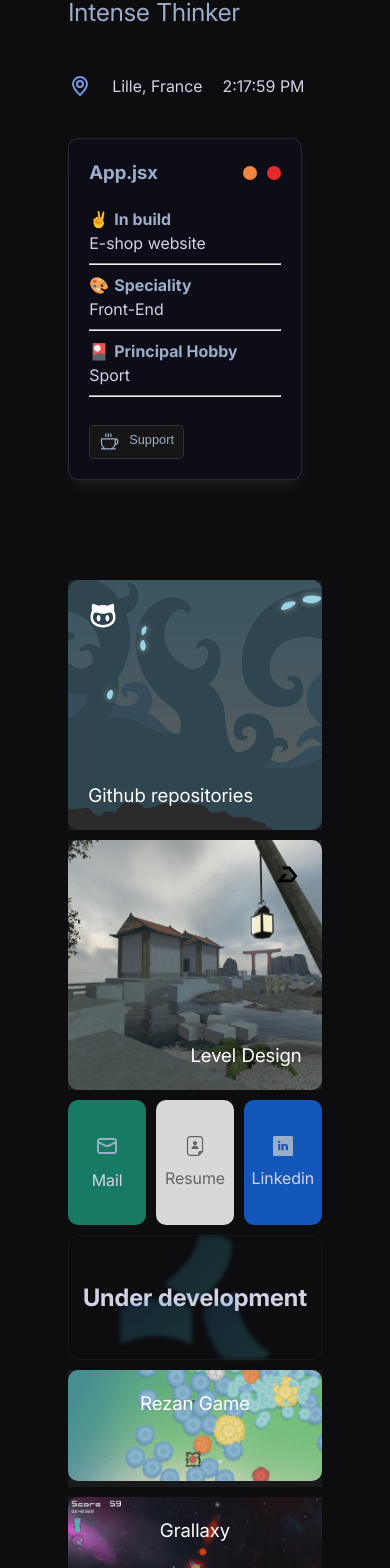
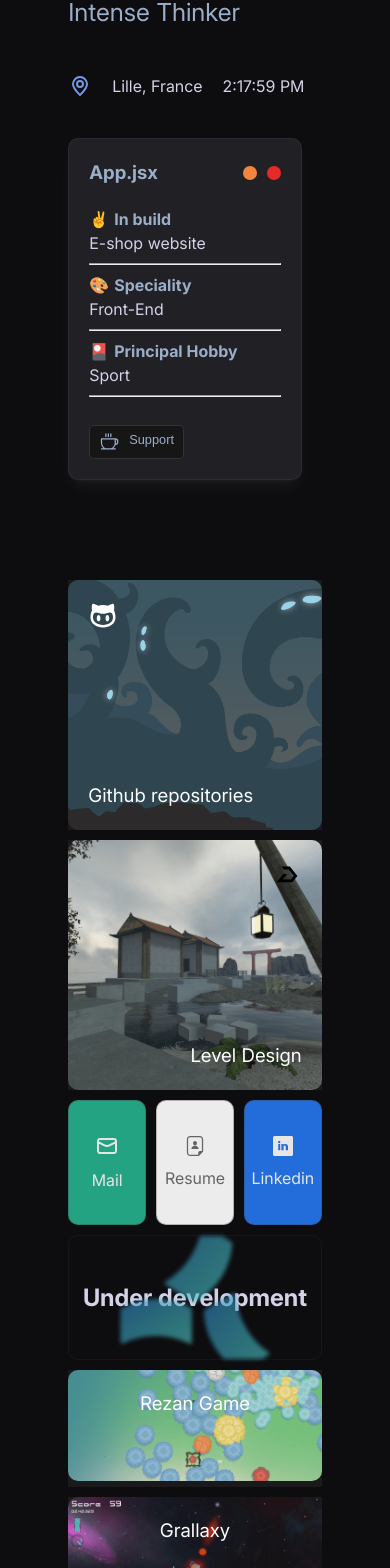
Before and after one commit to monority/portfolio-infinite, a React (Vite) app: page / in a window 390 px wide. Shown: the part 413-1981 px from the top of the page. Built offline with nearby package versions, Linux system fonts and the light colour scheme; no server answers.

Commit message:
About adjustement and details adjustement / flebox on mobile and colors on colored boxed

```diff
--- a/src/assets/sass/_reset.scss
+++ b/src/assets/sass/_reset.scss
@@ -117,23 +117,23 @@ p {
 	--text_color02: #d4d2e7;
 	--text_color03: #646464;
 	--text_color04: #e6e6e6;
-
 	--bg_faded_color01 : rgba(29, 29, 29, 0.95);
 	--bg_faded_color02 : rgba(29, 29, 29, 0.9);
 	--bg_faded_color03 : rgba(136, 136, 136, 0.1);
 	--bg_color01: rgb(13, 12, 15);
-	--bg_color02: rgb(13, 13, 24);
+	--bg_color02: rgb(33, 32, 36);
 	--bg_color03: #161616;
-	--bg_color04: #177a62;
+	--bg_color04: #24a383;
 	--bg_color05: #d8d8d8;
-	--bg_color06: #1457bb;
+	--bg_color06: #236ddb;
 	--bg_color07: #202020;
-	--bg_color08: #121016;
+	--bg_color08: #ececec;
 	--bg_color09: #2b2b2b;
 	--border_color01: solid 0.2px #2d2f38d7;
 	--border_color02: solid 0.2px #50505079;
 	--border_color03: solid 0.2px #50505023;
 	--border_color04: solid 0.2px #03ffc057;
+	--border_color05: solid 0.2px #42424257;
 	--box_shadow01: 0 10px 15px -3px #aaaaaa13, 0 4px 6px -4px #e0e0e010;
 }
 
@@ -147,17 +147,19 @@ p {
 	--bg_faded_color03 : rgba(136, 136, 136, 0.1);
 	--bg_color01: white;
 	--bg_color02: rgb(247, 247, 247);
-	--bg_color03: rgb(243, 242, 242);
-	--bg_color04: #46e0ba;
+	--bg_color03: rgb(221, 221, 221);
+	--bg_color04: #0fddaa;
 	--bg_color05: #e7e7e7;
 	--bg_color06: #3586ff;
 	--bg_color07: #292929;
-	--bg_color08: #f2f8ff;
+	--bg_color08: #2c2c2c;
 	--bg_color09: #2b2b2b;
 	--border_color01: solid 0.2px #b4b5bd4f;
 	--border_color02: solid 0.2px #50505079;
-	--border_color03: solid 0.2px #50505023;
+	--border_color03: solid 0.2px #50505013;
 	--border_color04: solid 0.2px #03ffc057;
+	--border_color05: solid 0.2px #42424221;
+
 	--box_shadow01: 0 10px 15px -3px #aaaaaa13, 0 4px 6px -4px #e0e0e010;
 
 }
--- a/src/assets/sass/main.scss
+++ b/src/assets/sass/main.scss
@@ -100,6 +100,15 @@ h1 {
 	max-width: 65vw;
 }
 
+.bg_color01{
+	background-color: var(--bg_color01);
+}
+.bg_color02{
+	background-color: var(--bg_color02);
+}
+.bg_color03{
+	background-color: var(--bg_color03);
+}
 .bg_color04{
 	background-color: var(--bg_color04);
 }
@@ -112,6 +121,15 @@ h1 {
 .bg_color07{
 	background-color: var(--bg_color07);
 }
+.bg_color08{
+	background-color: var(--bg_color08);
+}
+.text_color01{
+	color : var(--text_color01);
+}
+.text_color02{
+	color : var(--text_color02);
+}
 .text_color03{
 	color : var(--text_color03);
 }
--- a/src/assets/sass/pages/_about.scss
+++ b/src/assets/sass/pages/_about.scss
@@ -84,7 +84,7 @@
 		width: var(--stg_100);
 		height: var(--stg_100);
 		overflow: hidden;
-		opacity: 0.2;
+		opacity: 0.6;
 		filter: blur(0.2rem);
 	}
 
@@ -114,6 +114,7 @@
 			row-gap: var(--size_rem_1);
 			flex-basis: 49%;
 			border-radius: var(--size_rem_1);
+			border : var(--border_color05);
 			position: relative;
 			transition: all 0.2s ease-in-out;
 
--- a/src/assets/sass/pages/_details.scss
+++ b/src/assets/sass/pages/_details.scss
@@ -20,13 +20,17 @@
 	.wrapper_box{
 		display: flex;
 		gap:var(--size_rem_2);
+		flex-direction: column;
+		@media screen and (min-width : v.$lg-breakpoint ) {
+			flex-direction: row;
+		}
 	}
 	.element_box{
 		display: flex;
 		border-radius: var(--size_rem_1);
 		padding: var(--size_rem_2);
 		flex-basis: 50%;
-		background-color: var(--bg_color03);
+		background-color: var(--bg_color02);
 		justify-content: space-between;
 	}
 	.wrapper_content{
--- a/src/assets/sass/pages/_projects.scss
+++ b/src/assets/sass/pages/_projects.scss
@@ -24,7 +24,7 @@
 		flex-direction: column;
 		min-height: 30rem;
 		justify-content: space-between;
-		background-color: var(--bg_color08);
+		background-color: var(--bg_color02);
 		border-radius: var(--size_rem_1);
 		border: var(--border_color03);
 		row-gap: var(--size_rem_2);
--- a/src/components/AgeCount.jsx
+++ b/src/components/AgeCount.jsx
@@ -21,9 +21,7 @@ const AgeCount = () => {
 
 	return (
 		<>
-
-			<span id="age">{age}</span>
-
+			<p id="age">{age}</p>
 		</>
 	);
 };
--- a/src/pages/About.jsx
+++ b/src/pages/About.jsx
@@ -95,9 +95,9 @@ const About = () => {
 									<div className="element_box">
 										<div className="box bg_color04" onClick={openModal}>
 											<svg width="24" height="24" viewBox="0 0 24 24" fill="none" xmlns="http://www.w3.org/2000/svg">
-												<path d="M21 8L17.4392 9.97822C15.454 11.0811 14.4614 11.6326 13.4102 11.8488C12.4798 12.0401 11.5202 12.0401 10.5898 11.8488C9.53864 11.6326 8.54603 11.0811 6.5608 9.97822L3 8M6.2 19H17.8C18.9201 19 19.4802 19 19.908 18.782C20.2843 18.5903 20.5903 18.2843 20.782 17.908C21 17.4802 21 16.9201 21 15.8V8.2C21 7.0799 21 6.51984 20.782 6.09202C20.5903 5.71569 20.2843 5.40973 19.908 5.21799C19.4802 5 18.9201 5 17.8 5H6.2C5.0799 5 4.51984 5 4.09202 5.21799C3.71569 5.40973 3.40973 5.71569 3.21799 6.09202C3 6.51984 3 7.07989 3 8.2V15.8C3 16.9201 3 17.4802 3.21799 17.908C3.40973 18.2843 3.71569 18.5903 4.09202 18.782C4.51984 19 5.07989 19 6.2 19Z" stroke="currentColor" strokeWidth="2" strokeLinecap="round" strokeLinejoin="round" />
+												<path d="M21 8L17.4392 9.97822C15.454 11.0811 14.4614 11.6326 13.4102 11.8488C12.4798 12.0401 11.5202 12.0401 10.5898 11.8488C9.53864 11.6326 8.54603 11.0811 6.5608 9.97822L3 8M6.2 19H17.8C18.9201 19 19.4802 19 19.908 18.782C20.2843 18.5903 20.5903 18.2843 20.782 17.908C21 17.4802 21 16.9201 21 15.8V8.2C21 7.0799 21 6.51984 20.782 6.09202C20.5903 5.71569 20.2843 5.40973 19.908 5.21799C19.4802 5 18.9201 5 17.8 5H6.2C5.0799 5 4.51984 5 4.09202 5.21799C3.71569 5.40973 3.40973 5.71569 3.21799 6.09202C3 6.51984 3 7.07989 3 8.2V15.8C3 16.9201 3 17.4802 3.21799 17.908C3.40973 18.2843 3.71569 18.5903 4.09202 18.782C4.51984 19 5.07989 19 6.2 19Z" stroke="#e6e6e6" strokeWidth="2" strokeLinecap="round" strokeLinejoin="round" />
 											</svg>
-											<p>Mail</p>
+											<p className='text_color04'>Mail</p>
 										</div>
 
 										{isModalOpen && (
@@ -133,7 +133,7 @@ const About = () => {
 											</div>
 										)}
 
-										<div className="box bg_color05 text_color03" onClick={() => window.open(CV)}>
+										<div className="box bg_color08 text_color03" onClick={() => window.open(CV)}>
 											<svg height="2rem" width="2rem" version="1.1" id="_x32_" xmlns="http://www.w3.org/2000/svg" xmlnsXlink="http://www.w3.org/1999/xlink" fill="currentColor"
 												viewBox="0 0 512 512" xmlSpace="preserve">
 												=
@@ -151,7 +151,7 @@ const About = () => {
 											<p className='text_color03'>Resume</p>
 										</div>
 										<div className="box bg_color06" onClick={() => window.open("https://fr.linkedin.com/in/ronanchenu/")}>
-											<svg fill="currentColor" height="2rem" width="2rem" version="1.1" id="Layer_1" xmlns="http://www.w3.org/2000/svg" xmlnsXlink="http://www.w3.org/1999/xlink"
+											<svg fill="#e6e6e6" height="2rem" width="2rem" version="1.1" id="Layer_1" xmlns="http://www.w3.org/2000/svg" xmlnsXlink="http://www.w3.org/1999/xlink"
 												viewBox="-143 145 512 512" xmlSpace="preserve">
 												<path d="M329,145h-432c-22.1,0-40,17.9-40,40v432c0,22.1,17.9,40,40,40h432c22.1,0,40-17.9,40-40V185C369,162.9,351.1,145,329,145z
 	 M41.4,508.1H-8.5V348.4h49.9V508.1z M15.1,328.4h-0.4c-18.1,0-29.8-12.2-29.8-27.7c0-15.8,12.1-27.7,30.5-27.7
@@ -159,7 +159,7 @@ const About = () => {
 	c-14.9,0-23.2,10-27,19.6c-1.4,3.4-1.2,8.2-1.2,13.1v86.3H71.8c0,0,0.7-146.4,0-159.7h56.1v25.1c3.3-11,21.2-26.6,49.8-26.6
 	c35.5,0,63.3,23,63.3,72.4V508.1z"/>
 											</svg>
-											<p>Linkedin</p>
+											<p className='text_color04'>Linkedin</p>
 										</div>
 
 									</div>
```
